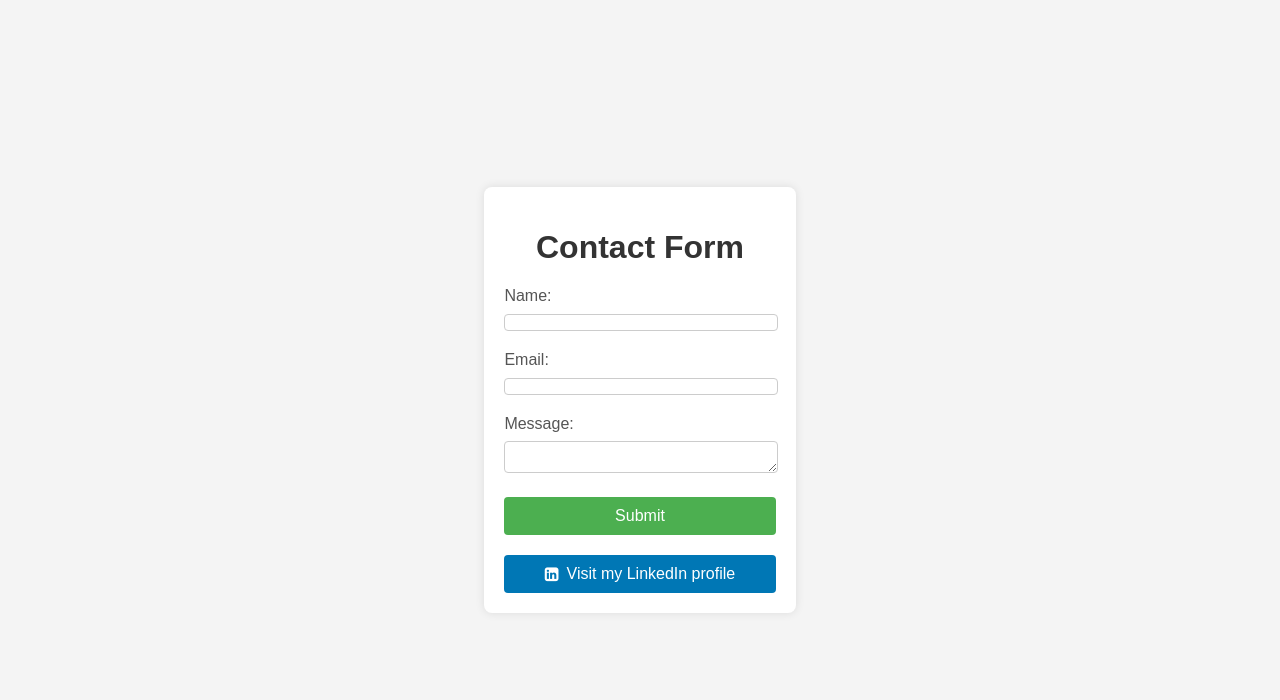
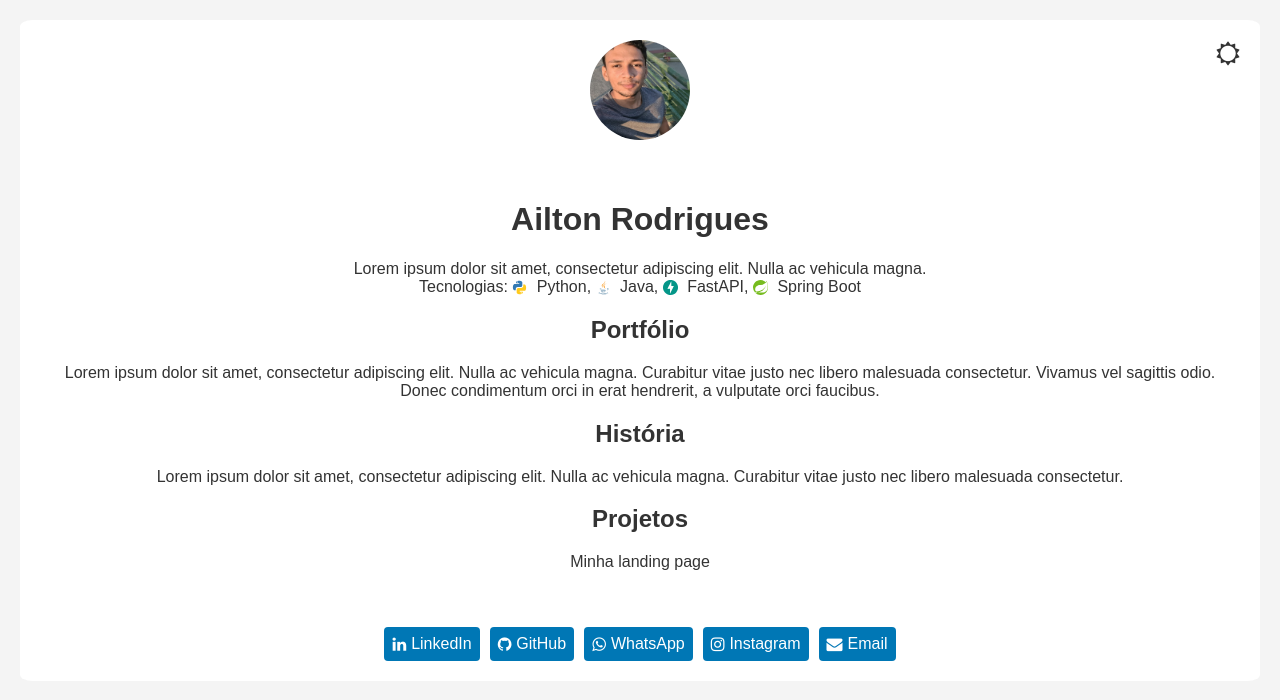
Before and after one commit to ailtonacr/portifolio, a plain HTML site: page index.html in a window 1280 px wide. Drawn offline with Linux system fonts and the light colour scheme.

Commit message:
create initial model for landing page

```diff
--- /dev/null
+++ b/css/styles.css
@@ -0,0 +1,186 @@
+/* Configurações de cores para o modo claro e escuro */
+:root {
+    --background-color-light: #f4f4f4;
+    --text-color-light: #333;
+    --container-background-light: #ffffff;
+    --button-background-light: #0077B5;
+    --button-text-color-light: #ffffff;
+
+    --background-color-dark: #2a2a2a;
+    --text-color-dark: #e1e1e1;
+    --container-background-dark: #3a3a3a;
+    --button-background-dark: #0077B5;
+    --button-text-color-dark: #ffffff;
+}
+
+body.light-theme {
+    background-color: var(--background-color-light);
+    color: var(--text-color-light);
+}
+
+body.light-theme .container {
+    background-color: var(--container-background-light);
+}
+
+body.dark-theme {
+    background-color: var(--background-color-dark);
+    color: var(--text-color-dark);
+}
+
+body.dark-theme .container {
+    background-color: var(--container-background-dark);
+}
+
+/* Estilos gerais */
+body {
+    font-family: Arial, sans-serif;
+    display: flex;
+    flex-direction: column;
+    align-items: center;
+    margin: 0;
+    padding: 20px;
+    transition: background-color 0.3s, color 0.3s;
+    min-height: 100vh;
+}
+
+.theme-toggle {
+    position: absolute;
+    top: 20px;
+    right: 20px;
+    cursor: pointer;
+    font-size: 24px;
+    color: inherit;
+}
+
+body.light-theme .theme-toggle i {
+    color: var(--text-color-light);
+}
+
+body.dark-theme .theme-toggle i {
+    color: var(--text-color-dark);
+}
+
+.container {
+    display: flex;
+    flex-direction: column;
+    align-items: center;
+    gap: 20px;
+    width: 100%;
+    max-width: 1200px;
+    padding: 20px;
+    border-radius: 1%;
+    position: relative; /* Adiciona contexto para posicionar o botão de alternância */
+}
+
+.profile-photo {
+    width: 100px;
+    height: 100px;
+    border-radius: 50%;
+    margin-bottom: 20px;
+}
+
+.info-text {
+    color: inherit;
+    text-align: center;
+}
+
+h1, h2 {
+    color: inherit;
+}
+
+ul {
+    list-style: none;
+    padding: 0;
+    text-align: center;
+}
+
+ul li {
+    margin-bottom: 10px;
+}
+
+ul li a {
+    color: inherit;
+    text-decoration: none;
+}
+
+.social-links {
+    display: flex;
+    gap: 10px;
+    flex-wrap: wrap;
+    justify-content: center;
+    margin-top: 20px;
+}
+
+.social-links a {
+    color: var(--button-text-color-light);
+    padding: 8px;
+    border-radius: 4px;
+    display: flex;
+    align-items: center;
+    justify-content: center;
+    text-decoration: none;
+    font-size: 16px;
+    width: auto;
+    height: auto;
+    background-color: var(--button-background-light);
+    transition: background-color 0.3s;
+}
+
+.social-links a i {
+    margin-right: 5px;
+    font-size: 16px;
+}
+
+.linkedin {
+    background-color: #0077B5;
+}
+
+.github {
+    background-color: #333;
+}
+
+.whatsapp {
+    background-color: #25D366;
+}
+
+.instagram {
+    /*background: radial-gradient(circle at 30% 107%, #fdf497 0%, #fdf497 5%, #fd5949 45%, #d6249f 60%, #285AEB 90%);*/
+    background-color: #25D366
+}
+
+.email {
+    background-color: #D44638;
+}
+
+@media (prefers-color-scheme: dark) {
+    body {
+        background-color: var(--background-color-dark);
+        color: var(--text-color-dark);
+    }
+
+    .container {
+        background-color: var(--container-background-dark);
+    }
+
+    .social-links a {
+        color: var(--button-text-color-dark);
+    }
+}
+
+/* Correção dos ícones das tecnologias */
+.tech-icon {
+    width: 15px; /* Ajuste o tamanho do ícone conforme necessário */
+    height: 15px;
+    vertical-align: middle; /* Alinha o ícone verticalmente com o texto */
+    margin-right: 5px; /* Espaçamento entre o ícone e o texto */
+}
+
+.tech-link {
+    text-decoration: none; /* Remove o sublinhado do link */
+    color: inherit; /* Herda a cor do texto do elemento pai */
+}
+
+.tech-link:hover {
+    /* Opcional: adicione um efeito de hover se desejar */
+    opacity: 0.8; /* Por exemplo, diminuir um pouco a opacidade quando o mouse passa sobre o link */
+}
--- a/index.html
+++ b/index.html
@@ -1,93 +1,72 @@
 <!DOCTYPE html>
-<html>
+<html lang="pt-BR">
 <head>
-    <title>Contact Form</title>
-    <style>
-        body {
-            font-family: Arial, sans-serif;
-            display: flex;
-            justify-content: center;
-            align-items: center;
-            height: 100vh;
-            margin: 0;
-            background-color: #f4f4f4;
-        }
-        .container {
-            background-color: white;
-            padding: 20px;
-            box-shadow: 0 0 10px rgba(0, 0, 0, 0.1);
-            border-radius: 8px;
-        }
-        h1 {
-            text-align: center;
-            color: #333;
-        }
-        label {
-            display: block;
-            margin-bottom: 8px;
-            color: #555;
-        }
-        input[type="text"], input[type="email"], textarea {
-            width: 100%;
-            padding: 0px;
-            margin-bottom: 20px;
-            border: 1px solid #ccc;
-            border-radius: 4px;
-        }
-        input[type="submit"] {
-            background-color: #4CAF50;
-            color: white;
-            border: none;
-            padding: 10px 20px;
-            border-radius: 4px;
-            cursor: pointer;
-            width: 100%;
-            font-size: 16px;
-        }
-        input[type="submit"]:hover {
-            background-color: #45a049;
-        }
-        .linkedin-button {
-            display: flex;
-            align-items: center;
-            justify-content: center;
-            background-color: #0077B5;
-            color: white;
-            padding: 10px;
-            border-radius: 4px;
-            text-decoration: none;
-            font-size: 16px;
-            margin-top: 20px;
-        }
-        .linkedin-button:hover {
-            background-color: #005f8a;
-        }
-        .linkedin-button::before {
-            content: "\f08c";
-            font-family: "FontAwesome";
-            margin-right: 8px;
-        }
-    </style>
-    <!-- Link para a biblioteca de ícones FontAwesome -->
+    <meta charset="UTF-8">
+    <meta name="viewport" content="width=device-width, initial-scale=1.0">
+    <title>Ailton Rodrigues - Profile</title>
+    <link rel="stylesheet" href="css/styles.css">
     <link rel="stylesheet" href="https://cdnjs.cloudflare.com/ajax/libs/font-awesome/4.7.0/css/font-awesome.min.css">
 </head>
 <body>
 <div class="container">
-    <h1>Contact Form</h1>
-    <form action="submit_form.php" method="POST">
-        <label for="name">Name:</label>
-        <input type="text" id="name" name="name" required>
+    <div id="theme-toggle" class="theme-toggle">
+        <i class="fa fa-sun-o" id="theme-icon"></i>
+    </div>
+    <img src="images/ailton-photo.jpg" alt="Ailton Rodrigues" class="profile-photo">
+    <div class="info-text">
+        <h1>Ailton Rodrigues</h1>
 
-        <label for="email">Email:</label>
-        <input type="email" id="email" name="email" required>
+        <p>Lorem ipsum dolor sit amet, consectetur adipiscing elit. Nulla ac vehicula magna.<br>
+            Tecnologias:
+            <a href="https://www.python.org" target="_blank" class="tech-link">
+                <img src="images/python-icon.svg" class="tech-icon" alt="Python" title="Python">
+            </a> Python,
+            <a href="https://www.java.com" target="_blank" class="tech-link">
+                <img src="images/java-icon.svg" class="tech-icon" alt="Java" title="Java">
+            </a> Java,
+            <a href="https://fastapi.tiangolo.com" target="_blank" class="tech-link">
+                <img src="images/fastapi-icon.svg" class="tech-icon" alt="FastAPI" title="FastAPI">
+            </a> FastAPI,
+            <a href="https://spring.io/projects/spring-boot" target="_blank" class="tech-link">
+                <img src="images/springboot-icon.svg" class="tech-icon" alt="Spring Boot" title="Spring Boot">
+            </a> Spring Boot
+        </p>
 
-        <label for="message">Message:</label>
-        <textarea id="message" name="message" required></textarea>
+        <h2>Portfólio</h2>
+        <p>Lorem ipsum dolor sit amet, consectetur adipiscing elit. Nulla ac vehicula magna. Curabitur vitae justo nec libero malesuada consectetur. Vivamus vel sagittis odio. Donec condimentum orci in erat hendrerit, a vulputate orci faucibus.</p>
 
-        <input type="submit" value="Submit">
-    </form>
-    <a class="linkedin-button" href="https://www.linkedin.com/in/ailtonacr" target="_blank">Visit my LinkedIn profile</a>
+        <h2>História</h2>
+        <p>Lorem ipsum dolor sit amet, consectetur adipiscing elit. Nulla ac vehicula magna. Curabitur vitae justo nec libero malesuada consectetur.</p>
+
+        <h2>Projetos</h2>
+        <ul>
+            <li><a href="https://github.com/ailtonacr/acr" target="_blank">Minha landing page</a></li>
+        </ul>
+    </div>
+
+    <div class="social-links">
+        <a href="https://www.linkedin.com/in/ailtonacr" target="_blank" class="linkedin">
+            <i class="fa fa-linkedin"></i>
+            LinkedIn
+        </a>
+        <a href="https://github.com/ailtonacr" target="_blank" class="github">
+            <i class="fa fa-github"></i>
+            GitHub
+        </a>
+        <a href="https://wa.me/5521966766515" target="_blank" class="whatsapp">
+            <i class="fa fa-whatsapp"></i>
+            WhatsApp
+        </a>
+        <a href="https://www.instagram.com/ailton_acr" target="_blank" class="instagram">
+            <i class="fa fa-instagram"></i>
+            Instagram
+        </a>
+        <a href="mailto:ailtonrodrigues@ailton.dev.br" class="email">
+            <i class="fa fa-envelope"></i>
+            Email
+        </a>
+    </div>
 </div>
+<script src="js/script.js"></script>
 </body>
-<script src="script.js"></script>
 </html>
--- /dev/null
+++ b/js/script.js
@@ -0,0 +1,24 @@
+document.addEventListener('DOMContentLoaded', function () {
+    const themeToggle = document.getElementById('theme-toggle');
+    const themeIcon = document.getElementById('theme-icon');
+    const userPrefersDark = window.matchMedia('(prefers-color-scheme: dark)').matches;
+
+    if (userPrefersDark) {
+        document.body.classList.add('dark-theme');
+        themeIcon.className = 'fa fa-moon-o';
+    } else {
+        document.body.classList.add('light-theme');
+        themeIcon.className = 'fa fa-sun-o';
+    }
+
+    themeToggle.addEventListener('click', function () {
+        document.body.classList.toggle('dark-theme');
+        document.body.classList.toggle('light-theme');
+
+        if (document.body.classList.contains('dark-theme')) {
+            themeIcon.className = 'fa fa-moon-o';
+        } else {
+            themeIcon.className = 'fa fa-sun-o';
+        }
+    });
+});
--- a/script.js
+++ /dev/null
@@ -1 +0,0 @@
-alert('teste de script.js');
```
Also changed, not shown: images/ailton-photo.jpg (added), images/fastapi-icon.svg (added), images/java-icon.svg (added), images/python-icon.svg (added), images/springboot-icon.svg (added), 2 other files.
